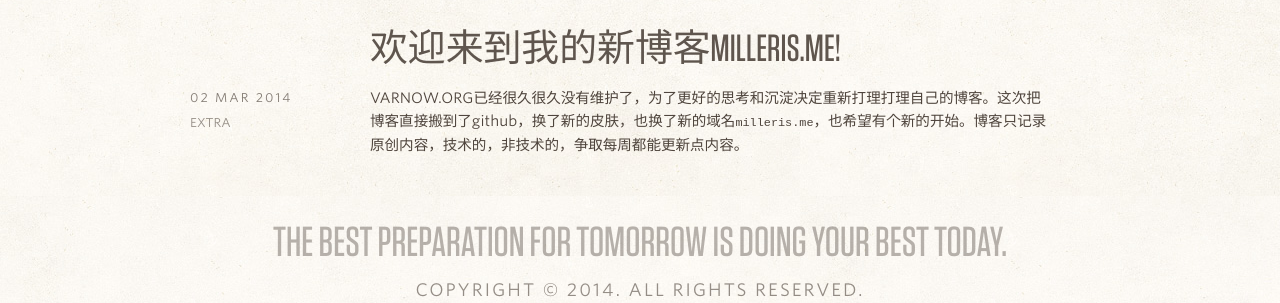
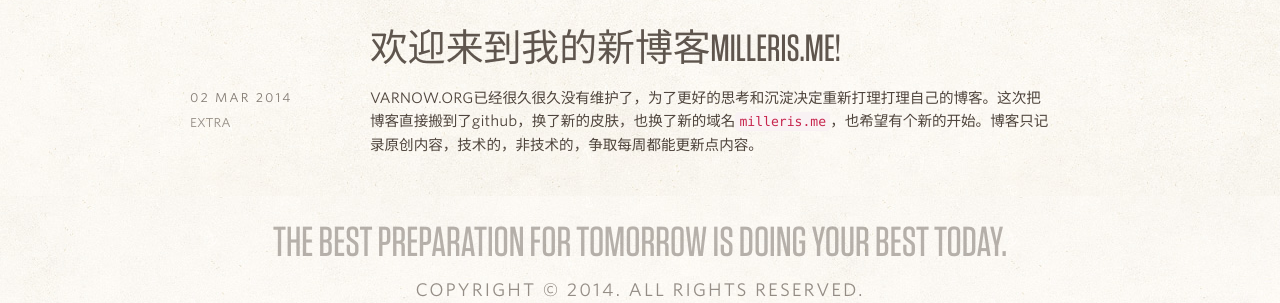
Before and after one commit to miller/miller.github.io, a Jekyll site: the page built from index.html, in a window 1280 px wide. Shown: the part 1004-1307 px from the top of the page. Built offline with Jekyll 4.4.1, drawn with Linux system fonts in a browser that asks for light colours; Markdown is read by kramdown in place of the engine named in the settings; comment, search, counter and statistics services are not loaded.

Commit message:
add code style

```diff
--- a/css/screen.css
+++ b/css/screen.css
@@ -78,6 +78,18 @@
 strong {
 	font-weight: bold;
 	}
+
+/* code styles
+--------------------------------------------- */
+code {
+  font-size: 1em;
+  font-family: Menlo, Monaco, Consolas, "Courier New", monospace;
+  padding: 2px 4px;
+  font-size: 90%;
+  color: #c7254e;
+  background-color: #f9f2f4;
+  border-radius: 4px;
+}
 
 /* page structure
 --------------------------------------------- */
```
